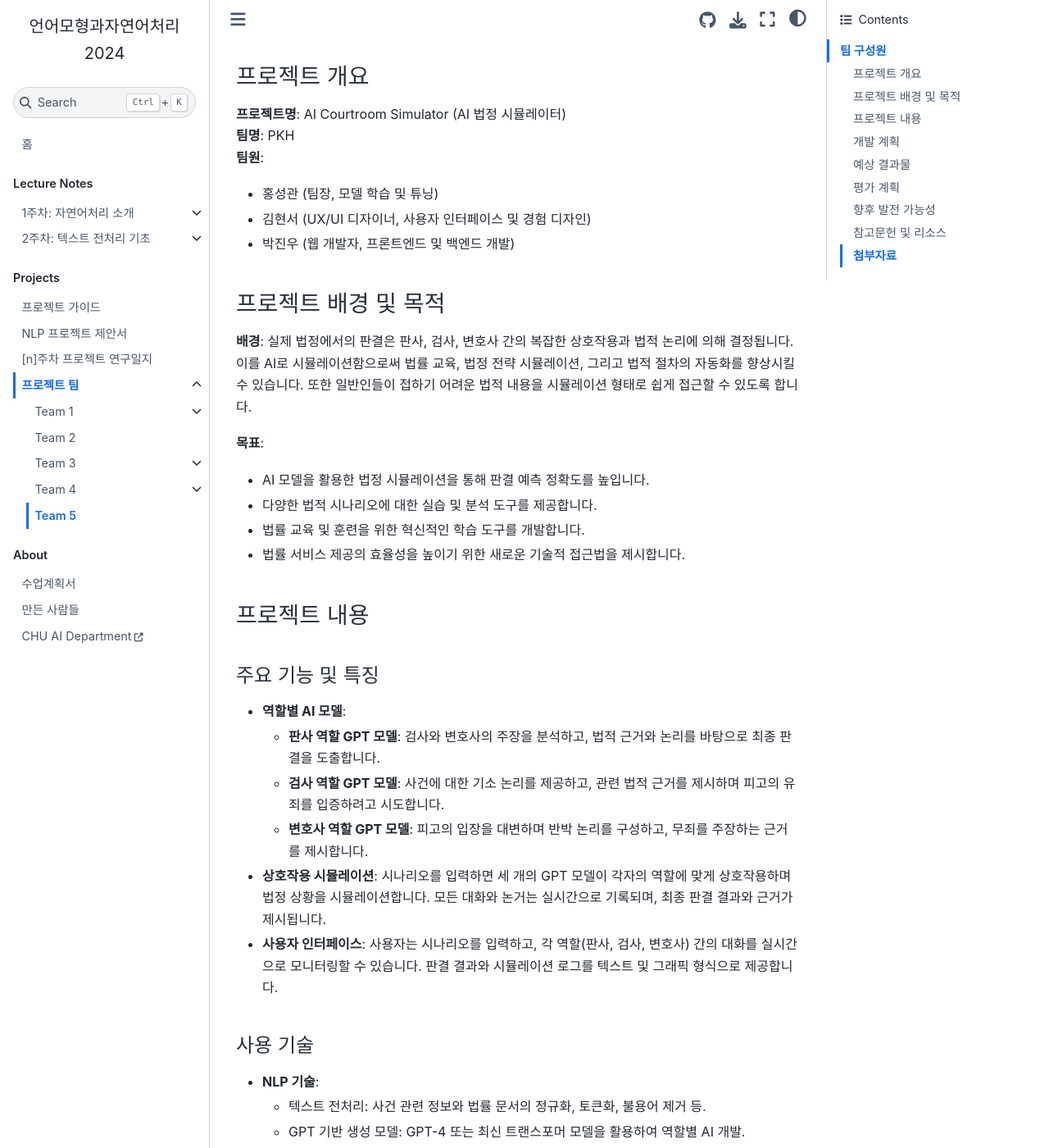
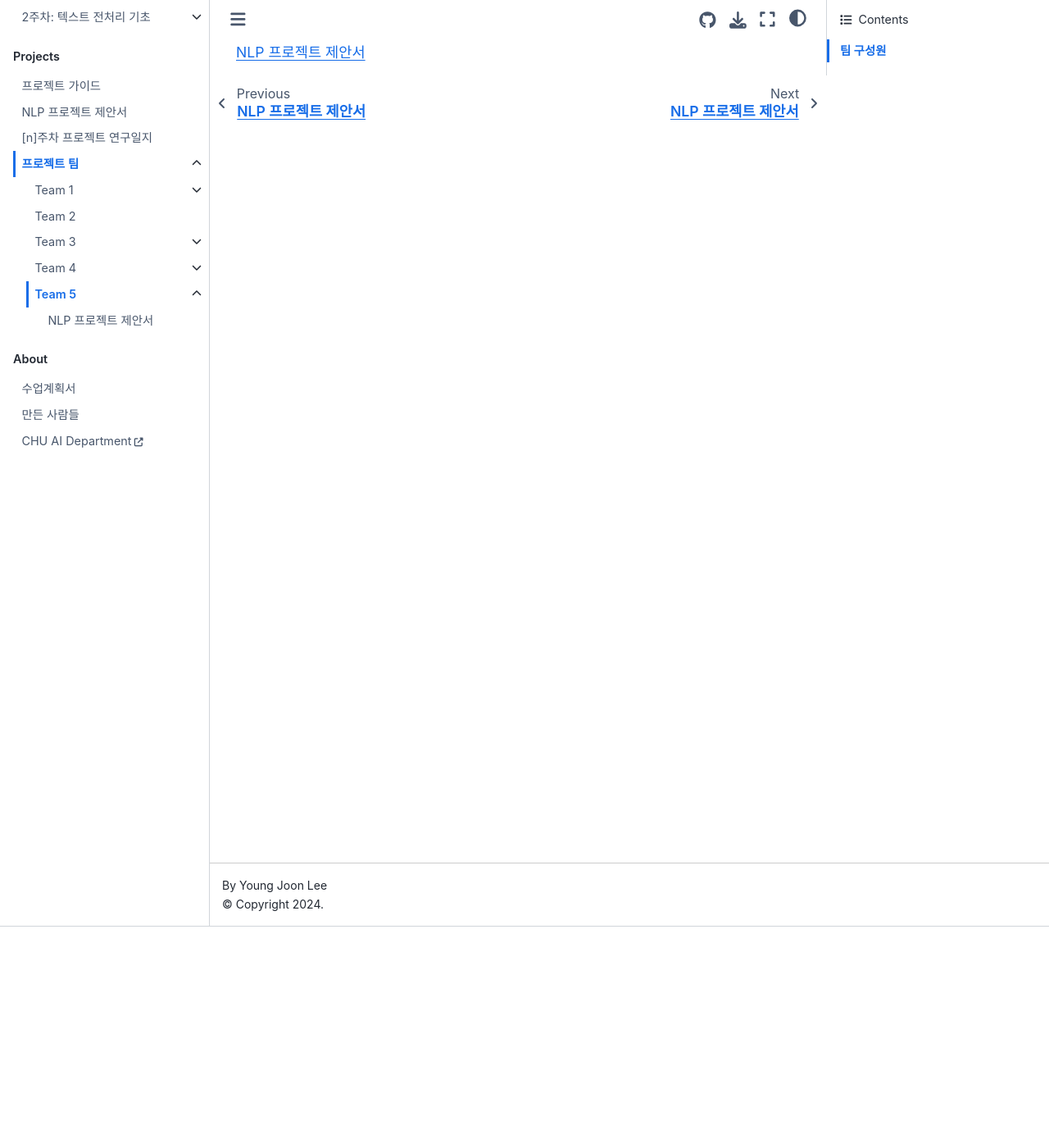
Before and after one commit to entelecheia/intronlp-2024, a Jupyter Book: the page built from book/ko/projects/team5/index.md, in a window 1280 px wide and 1400 px high, scrolled down 270 px. Shown: the whole window at 82% size. Built offline with Jupyter Book 1.0.4 settings and Sphinx 7.4.7 and the Sphinx Book theme 1.1.4, drawn with Linux system fonts in a browser that asks for light colours; some of the changed text lies outside the part shown.

Commit message:
refactor(toc): update team1 proposal filename and add team5 proposal

````diff
--- a/book/ko/_toc.yml
+++ b/book/ko/_toc.yml
@@ -24,7 +24,7 @@ parts:
         sections:
           - file: projects/team1/index
             sections:
-              - file: projects/team1/DPS_proposal
+              - file: projects/team1/proposal
           - file: projects/team2/index
           - file: projects/team3/index
             sections:
@@ -33,6 +33,8 @@ parts:
             sections:
               - file: projects/team4/proposal
           - file: projects/team5/index
+            sections:
+              - file: projects/team5/proposal
   - caption: About
     chapters:
       - file: syllabus/index
--- a/book/ko/projects/team5/index.md
+++ b/book/ko/projects/team5/index.md
@@ -6,104 +6,6 @@
 - 202021024 김현서
 - 202321009 박진우
 
-### 프로젝트 개요
+```{tableofcontents}
 
-**프로젝트명**: AI Courtroom Simulator (AI 법정 시뮬레이터)
-**팀명**: PKH
-**팀원**:
-- 홍성관 (팀장, 모델 학습 및 튜닝)
-- 김현서 (UX/UI 디자이너, 사용자 인터페이스 및 경험 디자인)
-- 박진우 (웹 개발자, 프론트엔드 및 백엔드 개발)
-
-### 프로젝트 배경 및 목적
-
-**배경**: 실제 법정에서의 판결은 판사, 검사, 변호사 간의 복잡한 상호작용과 법적 논리에 의해 결정됩니다. 이를 AI로 시뮬레이션함으로써 법률 교육, 법정 전략 시뮬레이션, 그리고 법적 절차의 자동화를 향상시킬 수 있습니다. 또한 일반인들이 접하기 어려운 법적 내용을 시뮬레이션 형태로 쉽게 접근할 수 있도록 합니다.
-
-**목표**:
-- AI 모델을 활용한 법정 시뮬레이션을 통해 판결 예측 정확도를 높입니다.
-- 다양한 법적 시나리오에 대한 실습 및 분석 도구를 제공합니다.
-- 법률 교육 및 훈련을 위한 혁신적인 학습 도구를 개발합니다.
-- 법률 서비스 제공의 효율성을 높이기 위한 새로운 기술적 접근법을 제시합니다.
-
-### 프로젝트 내용
-
-#### 주요 기능 및 특징
-
-- **역할별 AI 모델**:
-  - **판사 역할 GPT 모델**: 검사와 변호사의 주장을 분석하고, 법적 근거와 논리를 바탕으로 최종 판결을 도출합니다.
-  - **검사 역할 GPT 모델**: 사건에 대한 기소 논리를 제공하고, 관련 법적 근거를 제시하며 피고의 유죄를 입증하려고 시도합니다.
-  - **변호사 역할 GPT 모델**: 피고의 입장을 대변하며 반박 논리를 구성하고, 무죄를 주장하는 근거를 제시합니다.
-
-- **상호작용 시뮬레이션**: 시나리오를 입력하면 세 개의 GPT 모델이 각자의 역할에 맞게 상호작용하며 법정 상황을 시뮬레이션합니다. 모든 대화와 논거는 실시간으로 기록되며, 최종 판결 결과와 근거가 제시됩니다.
-
-- **사용자 인터페이스**: 사용자는 시나리오를 입력하고, 각 역할(판사, 검사, 변호사) 간의 대화를 실시간으로 모니터링할 수 있습니다. 판결 결과와 시뮬레이션 로그를 텍스트 및 그래픽 형식으로 제공합니다.
-
-#### 사용 기술
-
-- **NLP 기술**:
-  - 텍스트 전처리: 사건 관련 정보와 법률 문서의 정규화, 토큰화, 불용어 제거 등.
-  - GPT 기반 생성 모델: GPT-4 또는 최신 트랜스포머 모델을 활용하여 역할별 AI 개발.
-
-- **언어모델 API**: GPT-4 API 또는 Custom Fine-tuned GPT-3 모델.
-
-- **웹 애플리케이션 개발 프레임워크**: Django (백엔드), React (프론트엔드), WebSocket을 통한 실시간 업데이트.
-
-#### 데이터셋
-
-- **사용할 데이터셋**:
-  - 판례 데이터셋: 공개된 판례, 법적 논증 자료, 법률 문서 데이터.
-  - 법정 기록 데이터셋: 실제 법정에서의 검사, 변호사, 판사의 발언 기록을 포함한 대화형 데이터셋.
-
-- **데이터 수집 및 전처리 방법**: OpenLaw, Caselaw Access Project 등에서 법률 문서와 법정 대화 데이터를 수집. 법률 용어 정규화, 관련 불용어 제거 및 데이터 라벨링을 수행합니다.
-
-### 개발 계획
-
-#### 개발 단계별 세부 계획
-
-- **기획 단계 (1-3주차)**: 프로젝트 요구사항 분석, 법정 시뮬레이션 시나리오 설계. 데이터셋 수집 및 전처리 방법 결정.
-- **개발 단계 (4-12주차)**:
-  - GPT 모델의 역할별 학습 및 파인튜닝 (4-8주차).
-  - 웹 애플리케이션 프론트엔드 및 백엔드 개발, API 연동 (6-10주차).
-  - 상호작용 로직 및 실시간 시뮬레이션 기능 구현 (9-12주차).
-- **테스트 및 개선 단계 (13-14주차)**: 사용자 테스트 및 시나리오 검증, 모델 성능 튜닝 및 개선.
-- **최종 발표 준비 (15주차)**: 최종 보고서 작성, 시연 자료 준비 및 발표.
-
-#### 역할 분담
-
-- **홍성관**: 프로젝트 총괄, 모델 개발 및 데이터 수집.
-- **김현서**: NLP 모델 학습 및 역할별 튜닝, 데이터 전처리.
-- **박진우**: 웹 애플리케이션 백엔드 및 프론트엔드 개발, API 연동.
-
-### 예상 결과물
-
-- **개발될 NLP 애플리케이션의 주요 기능 및 특징**: AI가 판사, 검사, 변호사 역할을 수행하며 법정 상황을 시뮬레이션합니다.
-- **사용자 인터페이스 초안 또는 목업**: 법정 대화 창, 판결 결과 화면 등.
-- **기대되는 성과 및 영향**: 법률 교육 및 법정 전략 훈련 도구로서의 활용 가능성.
-
-### 평가 계획
-
-- **프로젝트 성공 기준**:
-  - 사용자 피드백에서 80% 이상의 긍정적 응답.
-  - 법적 논리의 일관성과 정확성 평가에서 75% 이상의 성과.
-
-- **성능 평가 지표 및 방법**:
-  - 대화 일관성, 논리적 타당성, 판결 예측 정확도 등.
-
-### 향후 발전 가능성
-
-- **프로젝트의 확장 가능성**:
-  - 다양한 법적 시나리오와 다국적 법률 시스템 지원.
-  - 실제 법률 회사에서 법률 전략 훈련 도구로 상용화.
-
-- **실제 적용 분야 및 상용화 가능성**:
-  - 법률 서비스 제공업체, 법률 교육 기관, 법학 연구소 등.
-
-### 참고문헌 및 리소스
-
-- **관련 연구 및 참고 자료**: 법률 NLP 관련 최신 연구 논문, 법률 데이터셋 자료.
-- **활용할 오픈소스 프로젝트 또는 라이브러리**: Hugging Face Transformers, OpenAI API, Django, React, Scikit-learn 등.
-
-### 첨부자료
-
-- **간트 차트 등의 프로젝트 일정표**: 프로젝트 단계별 일정표 및 마일스톤.
-- **팀 운영 규칙 또는 협업 방식**: 코드 리뷰, 버전 관리 및 주간 미팅 일정.
+```
````
Also changed, not shown: book/ko/projects/team5/proposal.md (added, +110 -0 lines), book/ko/projects/team1/proposal.md (renamed from book/ko/projects/team1/DPS_proposal.md).
